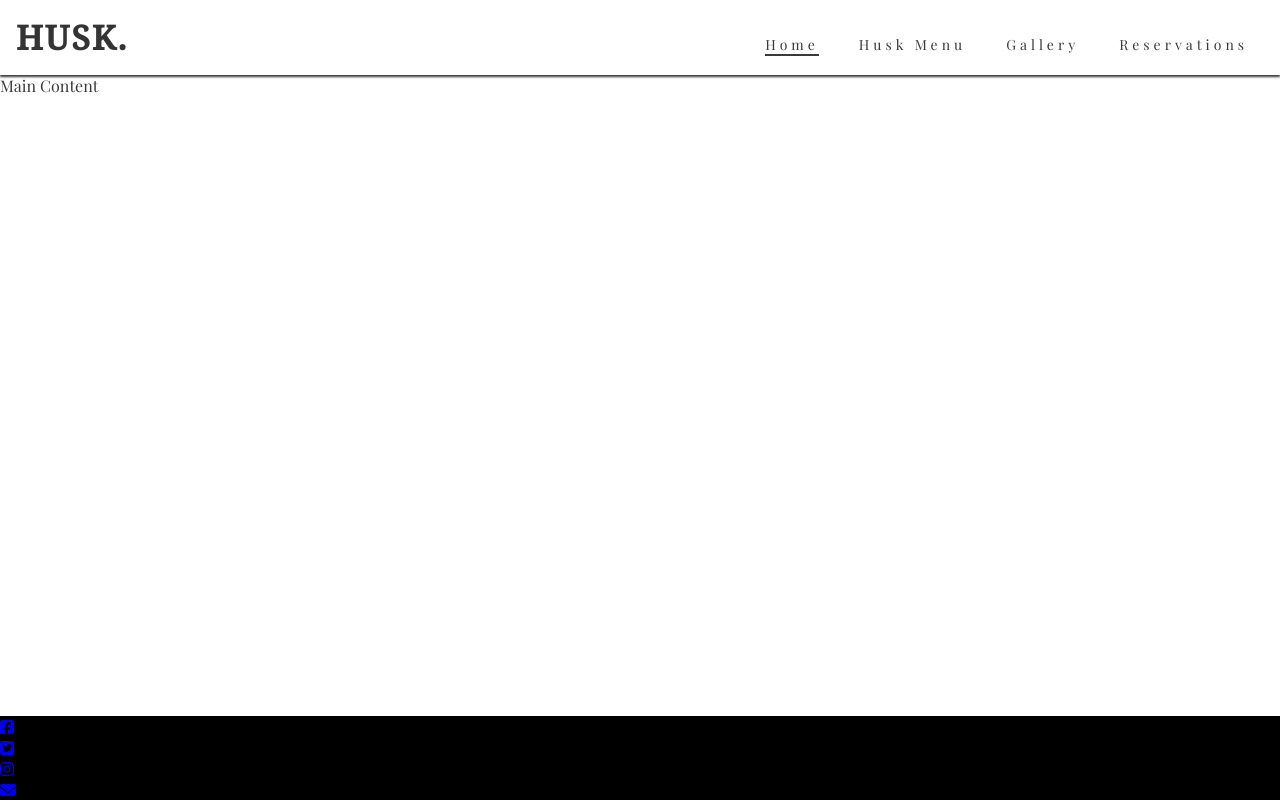
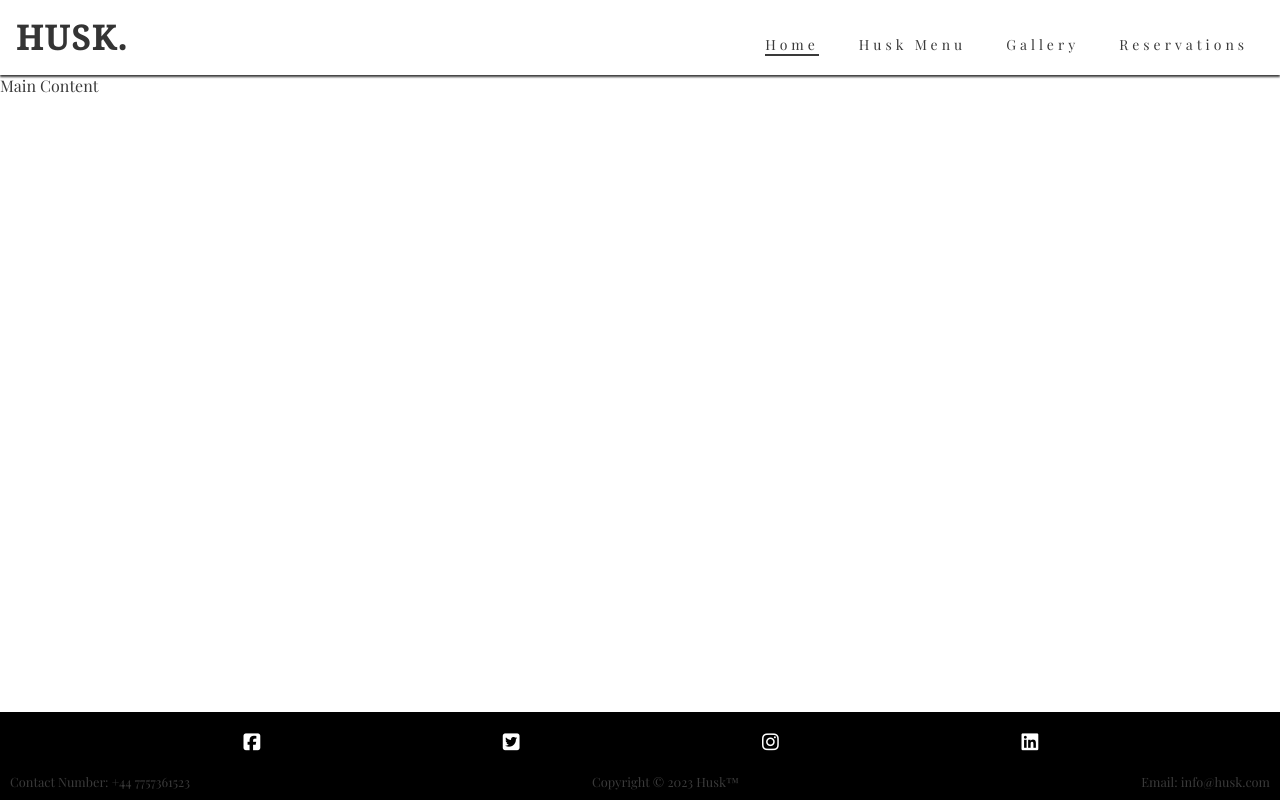
Before and after one commit to Alessandr095/Husk, a plain HTML site: page index.html in a window 1280 px wide. Drawn offline with nearby package versions, Linux system fonts and the light colour scheme.

Commit message:
style footer icons

```diff
--- a/assets/css/style.css
+++ b/assets/css/style.css
@@ -66,13 +66,16 @@ nav {
     display: none;
     top: 100%;
 }
+
 #nav-toggle:checked~nav {
     display: block;
 }
+
 #nav-toggle {
     display: none;
 
 }
+
 .nav-toggle-label {
     font-size: 2rem;
 }
@@ -84,9 +87,35 @@ main {
     margin-top: 47px;
 }
 
-footer {
-    background-color: black;
+.footer-style {
+    background-color: #000000;
 }
+
+
+#social-networks {
+    text-align: center;
+    padding: 20px 0;
+    display: flex;
+    justify-content: space-evenly;
+    list-style-type: none;
+
+}
+
+#social-networks i {
+    font-size: 120%;
+    padding: 5%;
+    color: #ffffff;
+}
+
+#details {
+    text-align: center;
+    padding: 0 10px 10px 10px;
+    display: flex;
+    justify-content: space-between;
+    list-style-type: none;
+    font-size: 80%;
+}
+
 @media screen and (min-width: 768px) {
     nav {
         display: block;
@@ -95,11 +124,12 @@ footer {
         width: fit-content;
 
     }
+
     #menu {
         display: flex;
     }
 
-    #menu > li {
+    #menu>li {
         font-size: 14px;
         margin-left: 40px;
     }
@@ -107,11 +137,13 @@ footer {
     .nav-toggle-label {
         display: none;
     }
+
     #logo {
         font-size: 210%;
         line-height: 75px;
 
     }
+
     main {
         margin-top: 75px;
     }
--- a/index.html
+++ b/index.html
@@ -58,11 +58,13 @@
     <!--Main Content-->
     <main>Main Content</main>
     <!--Footer-->
-    <footer>
-        <ul>
+    <footer class="footer-style">
+        <ul id="social-networks">
             <li>
                 <a href="https://www.facebook.com/" target="_blank" rel="noopener"
-                    aria-label="Visit our Facebook page (opens in a new tab)"><i class="fa-brands fa-square-facebook"></i></li>
+                    aria-label="Visit our Facebook page (opens in a new tab)">
+                    <i class="fa-brands fa-square-facebook"></i></a>
+                </li>
                     <li>
                         <a href="https://www.twitter.com/" target="_blank" rel="noopener"
                             aria-label="Visit our Twitter page (opens in a new tab)">
@@ -75,11 +77,17 @@
                             <i class="fa-brands fa-instagram"></i></a>
                     </li>
                     <li>
-                        <a href="https://www.gmail.com" target="_blank" rel="noopener" aria-label="Email us (opens in a new tab)">
-                            <i class="fa-solid fa-envelope"></i></a>
+                        <a href="https://www.linkedin.com" target="_blank" rel="noopener"
+                        aria-label="Visit out LinkedIn page for job openings (opens in a new tab)">
+                            <i class="fa-brands fa-linkedin"></i></a>
                     </li>
         </ul>
-    </footer>
+        <ul id="details">
+            <li>Contact Number: +44 7757361523</li>
+            <li>Copyright © 2023 Husk™</li>
+            <li>Email: info@husk.com</li>
+        </ul>
+        </footer>
     <script src="https://kit.fontawesome.com/677017f80c.js" crossorigin="anonymous"></script>
   </body>
 </html>
```
Lines whose indentation alone changed are shown as unchanged.
